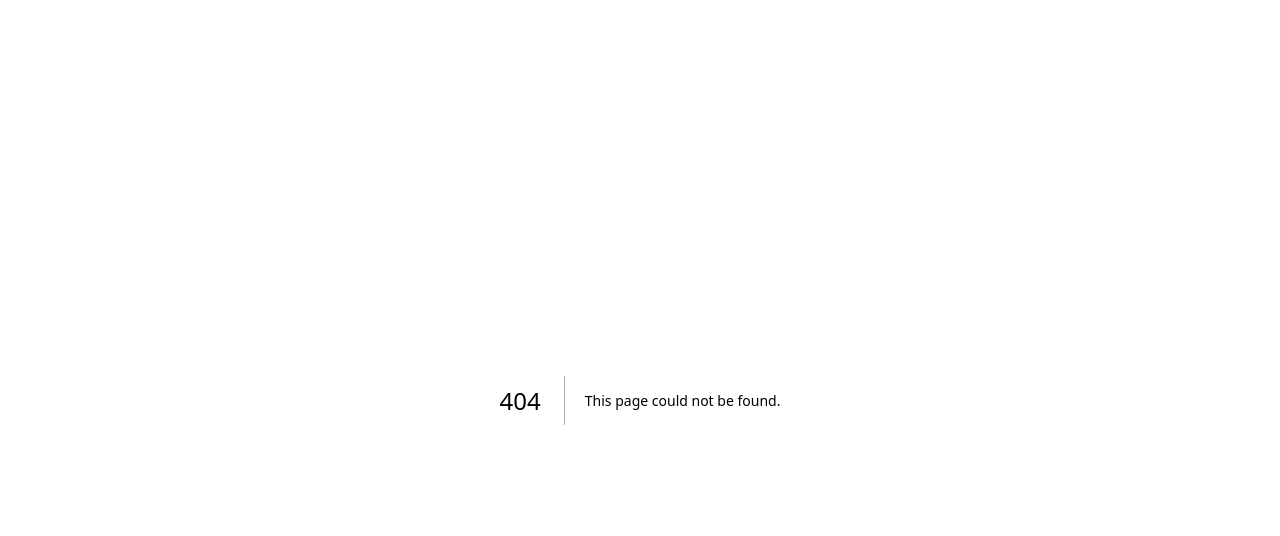
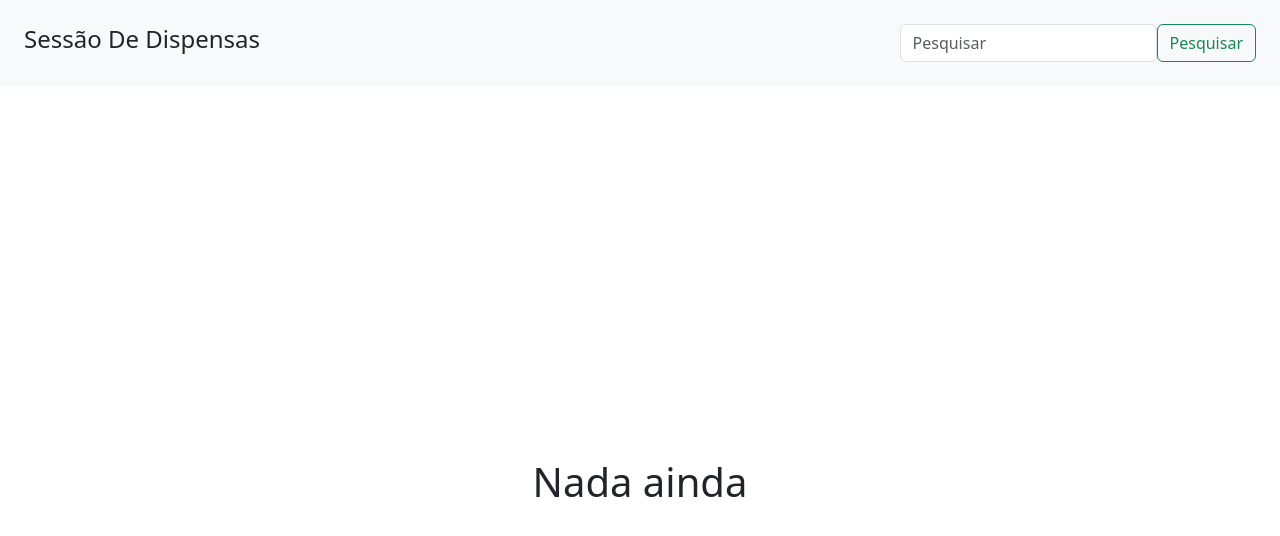
Before and after one commit to Matheusdnf/Dispensa, a Next.js app in the folder dispensa/: page /components/scream_pantry in a window 1280 px wide. Before the commit this address had no page. Shown: the top 536 px of the page. Built offline with nearby package versions, Linux system fonts and the light colour scheme.

Commit message:
refactor - organização do código

```diff
--- /dev/null
+++ b/dispensa/src/app/components/scream_pantry/page.js
@@ -0,0 +1,69 @@
+"use client";
+import { Show_Card } from "../show_card";
+
+const products = [
+  //   {
+  //     name: "Produto 1",
+  //     description: "Descrição do Produto 1",
+  //     image: "https://example.com/images/produto1.jpg",
+  //   },
+  //   {
+  //     name: "Produto 2",
+  //     description: "Descrição do Produto 2",
+  //     image: "https://example.com/images/produto2.jpg",
+  //   },
+  //   {
+  //     name: "Produto 3",
+  //     description: "Descrição do Produto 3",
+  //     image: "https://example.com/images/produto3.jpg",
+  //   },
+  //   {
+  //     name: "Produto 3",
+  //     description: "Descrição do Produto 3",
+  //     image: "https://example.com/images/produto3.jpg",
+  //   },
+  //   {
+  //     name: "Produto 3",
+  //     description: "Descrição do Produto 3",
+  //     image: "https://example.com/images/produto3.jpg",
+  //   },
+  //   {
+  //     name: "Produto 3",
+  //     description: "Descrição do Produto 3",
+  //     image: "https://example.com/images/produto3.jpg",
+  //   },
+  //   {
+  //     name: "Produto 3",
+  //     description: "Descrição do Produto 3",
+  //     image: "https://example.com/images/produto3.jpg",
+  //   },
+];
+export default function scream_pantry() {
+  return (
+    <div>
+      <Nav_bar_Pantry />
+      <Show_Card itens={products} />
+    </div>
+  );
+}
+
+export function Nav_bar_Pantry() {
+  return (
+    <div>
+      <nav className="p-4 navbar  navbar-light bg-light">
+        <h4 className="size-11">Sessão De Dispensas</h4>
+        <form className="form-inline d-flex">
+          <input
+            className="form-control mr-2"
+            type="search"
+            placeholder="Pesquisar"
+            aria-label="Pesquisar"
+          />
+          <button className="btn btn-outline-success" type="submit">
+            Pesquisar
+          </button>
+        </form>
+      </nav>
+    </div>
+  );
+}
--- /dev/null
+++ b/dispensa/src/app/components/show_card.js
@@ -0,0 +1,65 @@
+import card from "@/app/style/card.module.css";
+import { useState } from "react";
+
+export function Show_Card({ itens }) {
+  //Manipuladores de Evento
+  const [hoveredIndex, setHoveredIndex] = useState(null);
+  const [imgSrc, setImgSrc] = useState("");
+  //Caso a imagem apresente error chama essa função
+  const handleError = () => {
+    setImgSrc("/img/compartilhado.png");
+  };
+
+  const handleMouseEnter = (index) => {
+    setHoveredIndex(index);
+  };
+
+  const handleMouseLeave = () => {
+    setHoveredIndex(null);
+  };
+  if (itens.length === 0) {
+    return (
+      <div
+        className="d-grid justify-items-center align-items-center"
+        style={{ height: "100vh" }}
+      >
+        <h1 className="text-center mb-32">Nada ainda</h1>
+      </div>
+    );
+  }
+  return (
+    <div className="d-flex flex-wrap justify-content-around">
+      {itens.map((p, index) => (
+        <div
+          //interpolação de string ${}$ -- diferentes classes Css podem ser aplicadas a depender da situação
+          className={`card m-3 ${card.card} ${
+            //caso essa comparação seja atendida o efeito de hover é aplicado
+            hoveredIndex === index ? card.cardHovered : ""
+          }`}
+          key={index}
+          //está ecima do mouse
+          onMouseEnter={() => handleMouseEnter(index)}
+          //não está encima do mouse
+          onMouseLeave={handleMouseLeave}
+        >
+          <img
+            //manipulador de evento para pegar a imagem atual
+            src={imgSrc || p.img}
+            className="card-img-top"
+            alt={p.name}
+            //caso a imagem tenha dado error, chamar uma imagem diferente no lugar
+            onError={handleError}
+          />
+          <div className="card-body">
+            <h5 className="card-title">{p.name}</h5>
+            <p className="card-text m-1">{p.description}</p>
+            {p.validate && <p className="card-text">Validade: {p.validate}</p>}
+            <a href="#" className="btn btn-primary">
+              Saiba mais
+            </a>
+          </div>
+        </div>
+      ))}
+    </div>
+  );
+}
```
Also changed, not shown: dispensa/src/app/components/products/page.js (+5 -68 lines).
